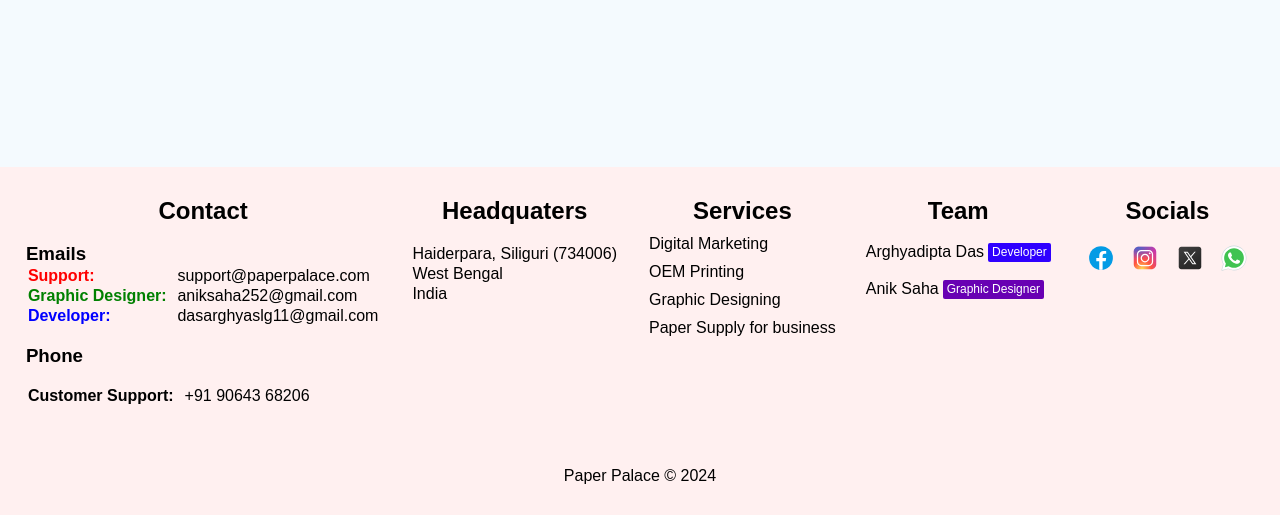
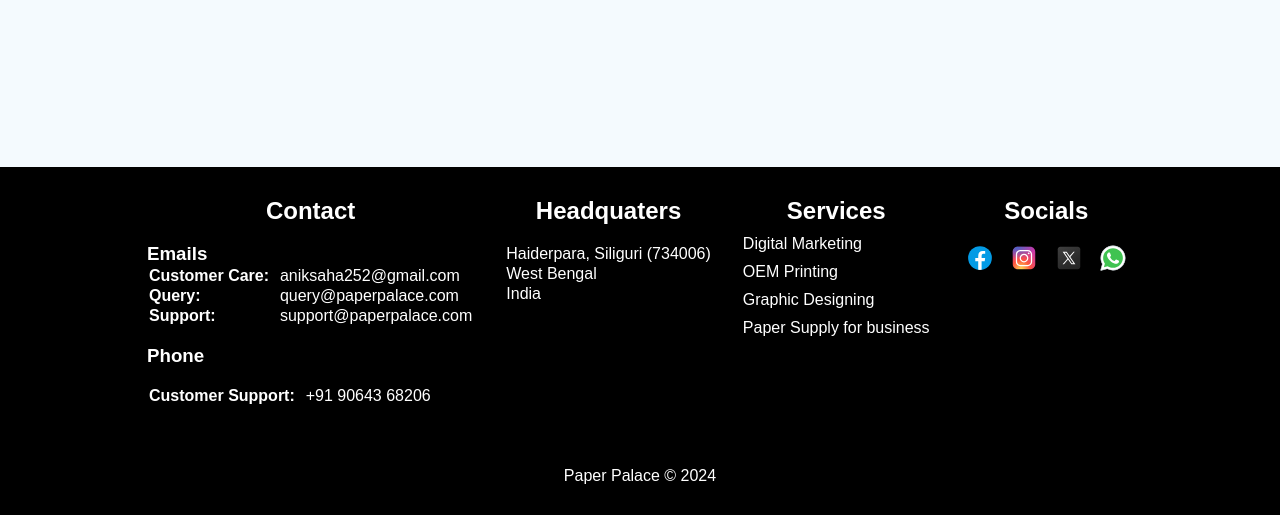
Before and after one commit to Arghyacoder/Paper-Palace, a plain HTML site: page index.html in a window 1280 px wide. Shown: the part 887-1402 px from the top of the page. Drawn offline with Linux system fonts and the light colour scheme; a web font is replaced by a local one.

Commit message:
Improved more things

```diff
--- a/index.html
+++ b/index.html
@@ -9,6 +9,7 @@
     <link rel="stylesheet" href="https://fonts.googleapis.com/css?family=Product Sans">
     <link rel="shortcut icon" href="Navlogo.png" type="image/x-icon">
     <link rel="icon" type="image/x-icon" href="images/Navlogo.png">
+    <meta name="last-modified" content="2024/06/18 13:45">
     <title>Home</title>
 </head>
 
@@ -94,16 +95,16 @@
                 <h3 class="heading">Emails</h3>
                 <table>
                     <tr>
-                        <td><b style="color:red;">Support:</b>&nbsp;&nbsp;</td>
-                        <td>support@paperpalace.com</td>
-                    </tr>
-                    <tr>
-                        <td><b style="color:green;">Graphic Designer:</b>&nbsp;&nbsp;</td>
+                        <td><b>Customer Care:</b>&nbsp;&nbsp;</td>
                         <td>aniksaha252@gmail.com</td>
                     </tr>
                     <tr>
-                        <td><b style="color:blue;">Developer:</b>&nbsp;&nbsp;</td>
-                        <td>dasarghyaslg11@gmail.com</td>
+                        <td><b>Query:</b>&nbsp;&nbsp;</td>
+                        <td>query@paperpalace.com</td>
+                    </tr>
+                    <tr>
+                        <td><b>Support:</b>&nbsp;&nbsp;</td>
+                        <td>support@paperpalace.com</td>
                     </tr>
                 </table>
             </div>
@@ -146,26 +147,6 @@
             <p style="text-decoration: none;">OEM Printing</p>
             <p style="text-decoration: none;">Graphic Designing</p>
             <p style="text-decoration: none;">Paper Supply for business</p>
-        </div>
-
-        <div class="team items">
-            <center>
-                <h2>Team</h2>
-            </center>
-            <br>
-            <div class="teamname" id="Arghyadipta Das">
-                <p>Arghyadipta Das</p>
-                <div style="background-color:#2f00ff;color:#FFFFFF" class="salutation">
-                    <span>Developer</span>
-                </div>
-            </div>
-            <br>
-            <div class="teamname" id="Anik Saha">
-                <p>Anik Saha</p>
-                <div style="background-color:#6800b3;color:#FFFFFF" class="salutation">
-                    <span>Graphic Designer</span>
-                </div>
-            </div>
         </div>
 
         <div class="socials items">
--- a/style.css
+++ b/style.css
@@ -72,25 +72,25 @@ body.move-down {
 }
 
 .navlist li a:hover{
-    color: rgb(255, 0, 0);
+    color: rgb(0, 8, 255);
     transition: all .2s linear;
 }
 
 #login{
-    color: rgb(0, 197, 0);
+    color: rgb(0, 0, 0);
 }
 
 #login:hover{
-    background-color: rgb(0, 197, 0);
+    background-color: rgb(0, 0, 0);
     color:rgb(255, 255, 255);
 }
 
 #signup{
-    color: blue;
+    color: rgb(0, 0, 0);
 }
 
 #signup:hover{
-    background-color: blue;
+    background-color: rgb(0, 0, 0);
     color:rgb(255, 255, 255);
 }
 
@@ -150,7 +150,7 @@ body.move-down {
 	height:60px;
 	bottom:40px;
 	right:40px;
-	background-color:rgb(245, 19, 19);
+	background-color:rgb(0, 0, 0);
 	color:#FFF;
 	border-radius:50px;
 	text-align:center;
@@ -164,7 +164,8 @@ body.move-down {
 .footer{
     display: flex;
     justify-content: center;
-    background-color: #fff0f0;
+    background-color: #000000;
+    color: white;
     padding: 30px 0 30px 0;
 }
 
@@ -181,21 +182,6 @@ body.move-down {
 .services{
     display: flex;
     flex-direction: column;
-}
-
-.teamname{
-    display: flex;
-}
-
-.salutation{
-    font-size: 12px;
-    font-weight: 500;
-    line-height: 19px;
-    border-radius: 2px;
-    display: inline-block;
-    word-break: normal;
-    padding: 0 4px;
-    margin-left: 4px;
 }
 
 .items{
```
Also changed, not shown: login.html (added), 1 other file.
